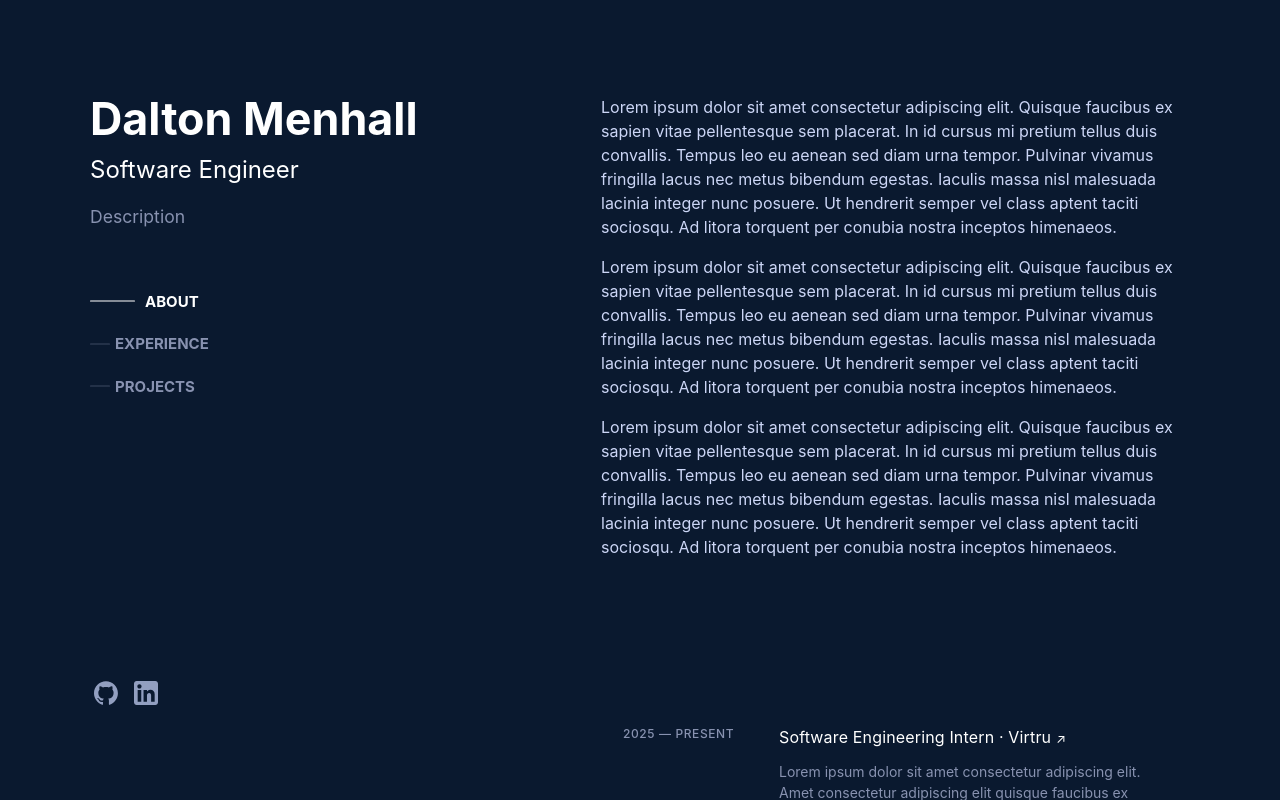
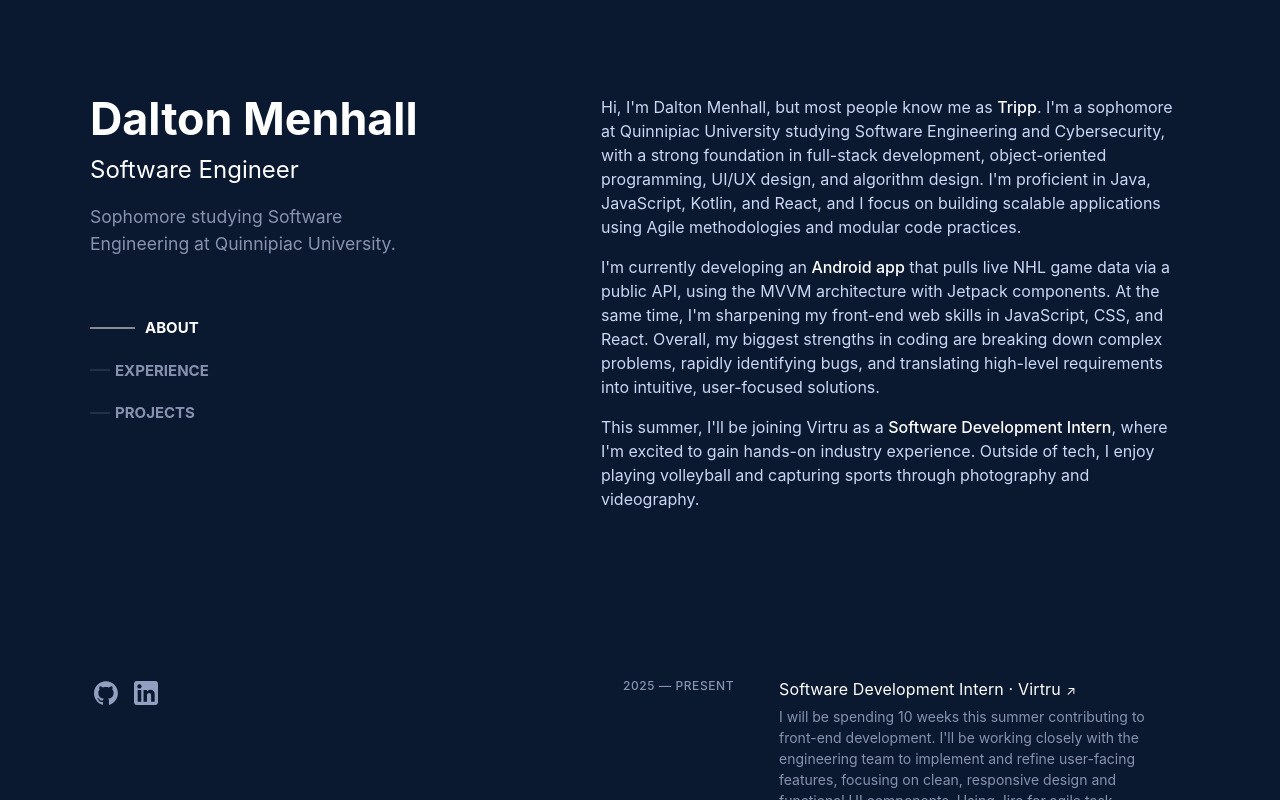
Before and after one commit to TrippMenhall/portfolio-website, a React (Vite) app: page / in a window 1280 px wide. Built offline with nearby package versions, Linux system fonts and the light colour scheme.

Commit message:
Added info to placeholders

```diff
--- a/src/App.css
+++ b/src/App.css
@@ -79,6 +79,7 @@
 
 .section-list {
   margin-top: 60px;
+  width: 50%;
 }
 
 .section-link {
@@ -204,6 +205,11 @@
   gap: 3rem;
 }
 
+.photo-text p {
+  color: white;
+  font-weight: bold;
+}
+
 .clickable-name {
   cursor: pointer;
   transition: color 0.4s cubic-bezier(.4,0,.2,1), transform 0.4s cubic-bezier(.4,0,.2,1), filter 300ms;
--- a/src/App.jsx
+++ b/src/App.jsx
@@ -22,6 +22,14 @@
   const [hideTooltip, setHideTooltip] = useState(false);
   const sectionRefs = useRef({});
   const mainContentRef = useRef(null);
+
+  const scrollToSection = (sectionId) => {
+    const offset = 100;
+    const element = sectionRefs.current[sectionId];
+    const mainContent = mainContentRef.current;
+    const y = element.offsetTop - offset;
+    mainContent.scrollTo({ top: y, behavior: 'smooth' });
+  };
 
   useEffect(() => {
     const handleScroll = () => {
@@ -67,7 +75,7 @@
             </h1>
             <h2 className="sidebar-role">Software Engineer</h2>
             <p className="sidebar-desc">
-              Description
+              Sophomore studying Software Engineering at Quinnipiac University.
             </p>
             <nav className="section-list">
               {sections.map((section) => (
@@ -77,11 +85,7 @@
                   className={`section-link${activeSection === section.id ? ' active' : ''}`}
                   onClick={e => {
                     e.preventDefault();
-                    const offset = 100; // adjust this value as needed
-                    const element = sectionRefs.current[section.id];
-                    const mainContent = mainContentRef.current;
-                    const y = element.offsetTop - offset;
-                    mainContent.scrollTo({ top: y, behavior: 'smooth' });
+                    scrollToSection(section.id);
                   }}
                 >
                   {section.label}
@@ -100,7 +104,7 @@
             ref={el => (sectionRefs.current['about'] = el)}
             className="section"
           >
-            <AboutSection />
+            <AboutSection scrollToSection={scrollToSection} />
           </section>
           <section
             id="experience"
@@ -121,7 +125,7 @@
             <PhotoPortfolioButton />
           </div>
           <div className='foot-text'>
-            <p>Coded in <a href="https://code.visualstudio.com/" target="_blank" rel="noopener noreferrer">Visual Studio Code</a> by me. Built with <a href="https://react.dev/" target="_blank" rel="noopener noreferrer">React</a>. Deployed with <a href="https://vercel.com/" target="_blank" rel="noopener noreferrer">Vercel</a>. All text is set in the <a href="https://rsms.me/inter/" target="_blank" rel="noopener noreferrer">Inter</a> typeface. Design inspired by <a href="https://brittanychiang.com/" target="_blank" rel="noopener noreferrer">Brittany Chiang</a>.</p>
+            <p>Coded in <a href="https://code.visualstudio.com/" target="_blank" rel="noopener noreferrer">Visual Studio Code</a> by me. Built with <a href="https://react.dev/" target="_blank" rel="noopener noreferrer">React</a> and <a href="https://vite.dev/" target="_blank" rel="noopener noreferrer">Vite</a>. Deployed with <a href="https://vercel.com/" target="_blank" rel="noopener noreferrer">Vercel</a>. Text is the <a href="https://rsms.me/inter/" target="_blank" rel="noopener noreferrer">Inter</a> typeface. Design inspired by <a href="https://brittanychiang.com/" target="_blank" rel="noopener noreferrer">Brittany Chiang</a>.</p>
           </div>
         </main>
       </div>
--- a/src/sections/AboutSection.jsx
+++ b/src/sections/AboutSection.jsx
@@ -1,19 +1,18 @@
 import React from 'react';
 import './AboutSection.modules.css';
 
-export default function AboutSection() {
+export default function AboutSection({ scrollToSection }) {
+  const handleSectionClick = (e, sectionId) => {
+    e.preventDefault();
+    scrollToSection(sectionId);
+  };
+
   return (
     <>
       <div className='about'>
-        <p>
-            Lorem ipsum dolor sit amet consectetur adipiscing elit. Quisque faucibus ex sapien vitae pellentesque sem placerat. In id cursus mi pretium tellus duis convallis. Tempus leo eu aenean sed diam urna tempor. Pulvinar vivamus fringilla lacus nec metus bibendum egestas. Iaculis massa nisl malesuada lacinia integer nunc posuere. Ut hendrerit semper vel class aptent taciti sociosqu. Ad litora torquent per conubia nostra inceptos himenaeos.
-        </p>
-        <p>
-            Lorem ipsum dolor sit amet consectetur adipiscing elit. Quisque faucibus ex sapien vitae pellentesque sem placerat. In id cursus mi pretium tellus duis convallis. Tempus leo eu aenean sed diam urna tempor. Pulvinar vivamus fringilla lacus nec metus bibendum egestas. Iaculis massa nisl malesuada lacinia integer nunc posuere. Ut hendrerit semper vel class aptent taciti sociosqu. Ad litora torquent per conubia nostra inceptos himenaeos.
-        </p>
-        <p>
-            Lorem ipsum dolor sit amet consectetur adipiscing elit. Quisque faucibus ex sapien vitae pellentesque sem placerat. In id cursus mi pretium tellus duis convallis. Tempus leo eu aenean sed diam urna tempor. Pulvinar vivamus fringilla lacus nec metus bibendum egestas. Iaculis massa nisl malesuada lacinia integer nunc posuere. Ut hendrerit semper vel class aptent taciti sociosqu. Ad litora torquent per conubia nostra inceptos himenaeos.
-        </p>
+        <p>Hi, I'm Dalton Menhall, but most people know me as <a href="#" className="name-hover">Tripp</a>. I'm a sophomore at Quinnipiac University studying Software Engineering and Cybersecurity, with a strong foundation in full-stack development, object-oriented programming, UI/UX design, and algorithm design. I'm proficient in Java, JavaScript, Kotlin, and React, and I focus on building scalable applications using Agile methodologies and modular code practices.</p>
+        <p>I'm currently developing an <a href="#" onClick={(e) => handleSectionClick(e, 'projects')}>Android app</a> that pulls live NHL game data via a public API, using the MVVM architecture with Jetpack components. At the same time, I'm sharpening my front-end web skills in JavaScript, CSS, and React. Overall, my biggest strengths in coding are breaking down complex problems, rapidly identifying bugs, and translating high-level requirements into intuitive, user-focused solutions.</p>
+        <p>This summer, I'll be joining Virtru as a <a href="#" onClick={(e) => handleSectionClick(e, 'experience')}>Software Development Intern</a>, where I'm excited to gain hands-on industry experience. Outside of tech, I enjoy playing volleyball and capturing sports through photography and videography.</p>
       </div>
     </>
   );
--- a/src/sections/AboutSection.modules.css
+++ b/src/sections/AboutSection.modules.css
@@ -1,3 +1,52 @@
 .about p {
     margin-top: 0;
 }
+
+.name-hover {
+    position: relative;
+    cursor: pointer;
+    color: white;
+}
+
+.name-hover::after {
+    content: "Click the big name on the left to change it";
+    position: absolute;
+    bottom: 110%;
+    left: 50%;
+    transform: translateX(-50%);
+    padding: 8px;
+    border: 2px solid rgb(254, 95, 85);
+    color: white;
+    border-radius: 10px;
+    font-size: 12px;
+    white-space: nowrap;
+    z-index: 1000;
+    opacity: 0;
+    margin-bottom: 8px;
+    visibility: hidden;
+    transition: opacity 0.3s ease, visibility 0.3s ease;
+}
+
+.name-hover:hover::after {
+    opacity: 1;
+    visibility: visible;
+}
+
+.name-hover::before {
+    content: "";
+    position: absolute;
+    bottom: 100%;
+    left: 50%;
+    transform: translateX(-50%);
+    border: 5px solid transparent;
+    border-top-color: rgb(254, 95, 85);
+    margin-bottom: 0;
+    opacity: 0;
+    visibility: hidden;
+    transition: opacity 0.3s ease, visibility 0.3s ease;
+}
+
+.name-hover:hover::before {
+    opacity: 1;
+    visibility: visible;
+}
--- a/src/sections/ExperienceCard.module.css
+++ b/src/sections/ExperienceCard.module.css
@@ -62,7 +62,7 @@
 .description {
   color: #8892b0;
   font-size: .875rem;
-  margin: 12px 0 24px 0;
+  margin: 5px 0 12px 0;
   max-width: 700px;
 }
 
--- a/src/sections/ExperienceSection.jsx
+++ b/src/sections/ExperienceSection.jsx
@@ -8,20 +8,20 @@
       <ExperienceCard
         startYear={2025}
         endYear={-1}
-        title="Software Engineering Intern"
+        title="Software Development Intern"
         company="Virtru"
         companyUrl="https://www.virtru.com/"
-        description="Lorem ipsum dolor sit amet consectetur adipiscing elit. Amet consectetur adipiscing elit quisque faucibus ex sapien. Quisque faucibus ex sapien vitae pellentesque sem placerat. Vitae pellentesque sem placerat in id cursus mi."
+        description="I will be spending 10 weeks this summer contributing to front-end development. I'll be working closely with the engineering team to implement and refine user-facing features, focusing on clean, responsive design and functional UI components. Using Jira for agile task management, I'll participate in sprints and collaborate with my peers to deliver production-quality software. This internship will strengthen my skills in modern web development and give me hands-on experience building secure, user-friendly interfaces at a privacy-focused tech company."
         languages={['JavaScript', 'CSS', 'JSON', 'React', 'Jira']}
       />
       <ExperienceCard
-        startYear={2022}
-        endYear={2025}
-        title="Roblox Games Tester"
-        company="Vitash Studios"
-        companyUrl="https://www.roblox.com/communities/34829731/Vitash-Studios#!/about"
-        description="Lorem ipsum dolor sit amet consectetur adipiscing elit. Amet consectetur adipiscing elit quisque faucibus ex sapien. Quisque faucibus ex sapien vitae pellentesque sem placerat. Vitae pellentesque sem placerat in id cursus mi."
-        languages={['PlayTesting', 'Roblox', 'Luau']}
+        startYear={2023}
+        endYear={-1}
+        title="Sophomore"
+        company="Quinnipiac University"
+        companyUrl="https://www.qu.edu/"
+        description="Description"
+        languages={['3.68', 'Dean\'s List', 'Class of 2027']}
       />
       <a
         href="/resume.pdf"
--- a/src/sections/ProjectCard.jsx
+++ b/src/sections/ProjectCard.jsx
@@ -2,7 +2,7 @@
 import styles from './ProjectCard.module.css';
 
 export default function ProjectCard({
-  image,
+  imageRef,
   title,
   projectUrl,
   description,
@@ -23,7 +23,7 @@
       style={{ cursor: projectUrl ? 'pointer' : 'default' }}
     >
       <div className={styles.leftCol}>
-        <img src={image} alt="Project preview" className={styles.image} />
+        <img src={imageRef} alt="Project preview" className={styles.image} />
       </div>
       <div className={styles.rightCol}>
         <div className={styles.header}>
--- a/src/sections/ProjectCard.module.css
+++ b/src/sections/ProjectCard.module.css
@@ -25,6 +25,7 @@
   width: 140px;
   height: 80px;
   object-fit: cover;
+  object-position: top;
   border-radius: 10px;
   margin-bottom: 1.5rem;
   border: 2px solid #232946;
@@ -59,7 +60,7 @@
 .description {
   color: #8892b0;
   font-size: .875rem;
-  margin: 12px 0 12px 0;
+  margin: 5px 0 12px 0;
   max-width: 700px;
 }
 
```
Also changed, not shown: src/sections/ProjectsSection.jsx (+7 -5 lines), src/images/NHLive.png (added), 1 other file (tests, documents, lock files or other folders).
